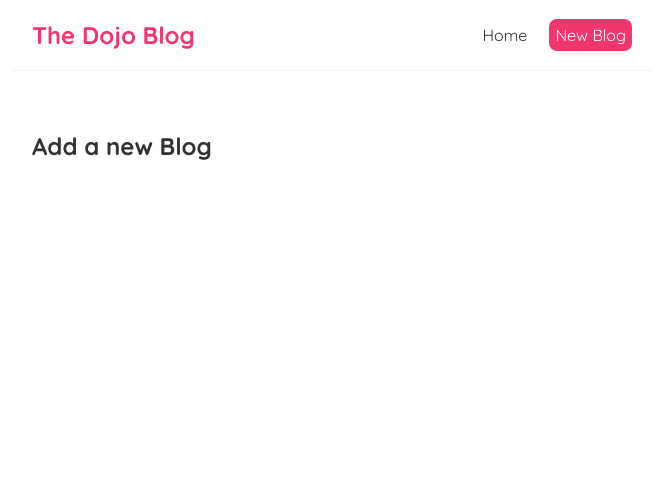
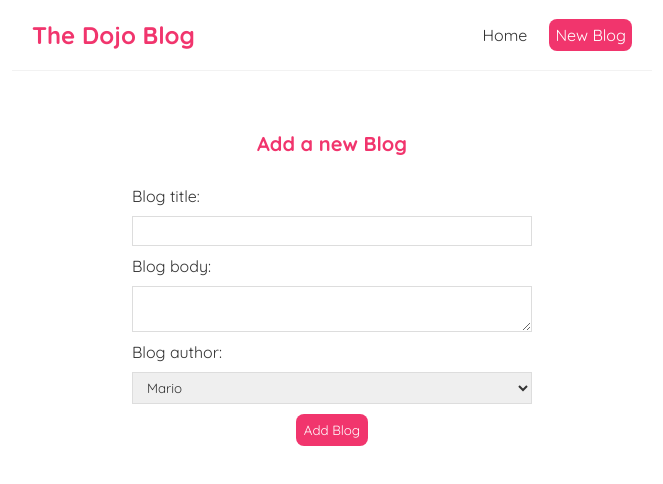
Before and after one commit to Teetomania/React-Tuts, a React (Create React App) app: page /create in a window 1280 px wide. Shown: the top 484 px of the page, without its empty margins (308-971 px from the left). Built offline with nearby package versions, Linux system fonts and the light colour scheme; the HTML template or start-up script is replaced by a standard one.

Commit message:
Creating new blog

```diff
--- a/src/Create.js
+++ b/src/Create.js
@@ -1,6 +1,47 @@
+import { useState } from "react"
 const Create = () => {
+    const [title, setTitle] = useState('');
+    const [body, setBody] = useState('');
+    const [author, setAuthor] = useState('yoshi');
+    const {isPending, setIspending} = useState(false)
+
+    const handleSubmit = (e) => {
+        e.preventDefault();
+
+        setIspending(true);
+        const blog = { title, body, author };
+
+        fetch('http://localhost:8000/blogs', {
+            method: 'POST',
+            headers:{ "Content-Type": "application/json"},
+            body:JSON.stringify(blog)
+        }).then(() => {
+            setIspending(false);
+        })
+    }
+
     return ( <div className="create">
         <h2>Add a new Blog</h2>
+        <form onSubmit= {handleSubmit}>
+            <label>Blog title:</label>
+            <input type="text"
+            required
+            value={ title }
+            onChange={(e) => setTitle(e.target.value)}/>
+            <label>Blog body:</label>
+            <textarea required
+            value={ body}
+            onChange={(e) => setBody(e.target.value)} ></textarea>
+            <label
+            value={ author}
+            onChange={(e) => setAuthor(e.target.value)}>Blog author:</label>
+            <select>
+                <option value="mario">Mario</option>
+                <option value="yoshi">Yoshi</option>
+            </select>
+            { !isPending && <button>Add Blog</button>}
+            { isPending && <button disabled>Adding blog...</button>}
+        </form>
     </div> );
 }
 
--- a/src/index.css
+++ b/src/index.css
@@ -68,3 +68,35 @@
   border-radius: 8px;
   cursor: pointer;
 }
+
+/* create new blog form */
+.create {
+  max-width: 400px;
+  margin: 0 auto;
+  text-align: center;
+}
+.create label {
+  text-align: left;
+  display: block;
+}
+.create h2 {
+  font-size: 20px;
+  color: #f1356d;
+  margin-bottom: 30px;
+}
+.create input, .create textarea, .create select {
+  width: 100%;
+  padding: 6px 10px;
+  margin: 10px 0;
+  border: 1px solid #ddd;
+  box-sizing: border-box;
+  display: block;
+}
+.create button {
+  background: #f1356d;
+  color: #fff;
+  border: 0;
+  padding: 8px;
+  border-radius: 8px;
+  cursor: pointer;
+}
```
Also changed, not shown: data/db.json (+6 -0 lines).
